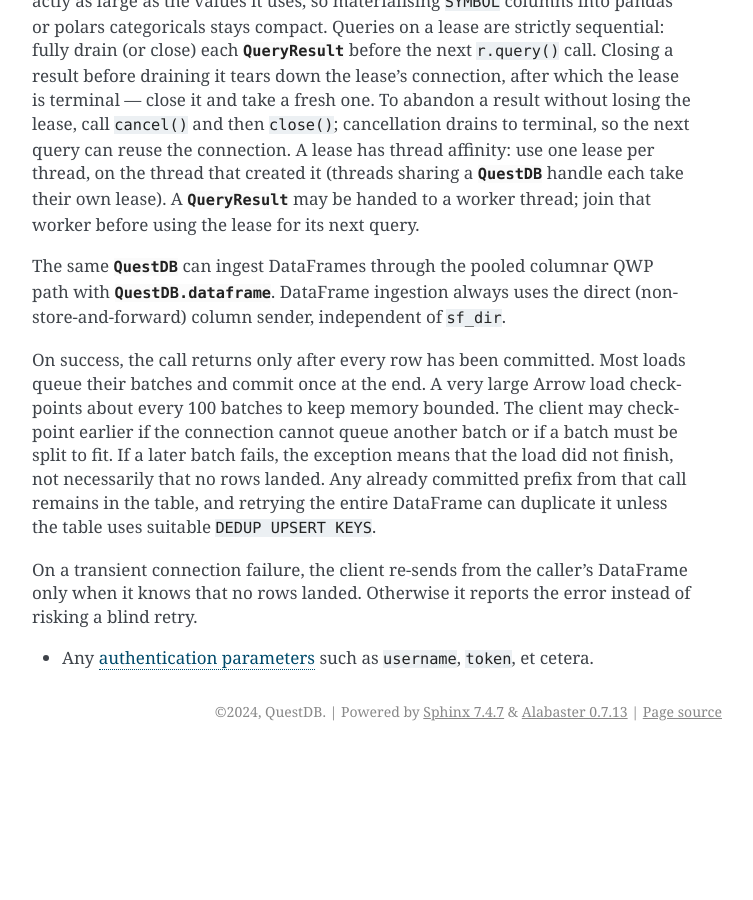
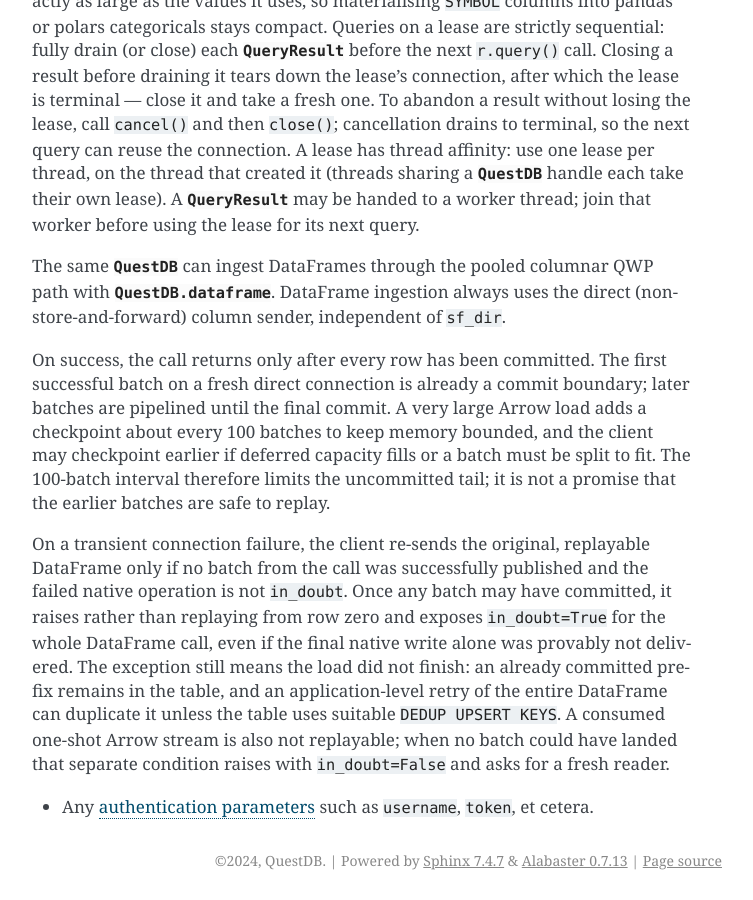
Before and after one commit to questdb/py-questdb-client, a Sphinx documentation site: the page built from docs/sender.rst, in a window 1280 px wide and 900 px high, scrolled down 24754 px. Shown: the whole window, without its empty margins (388-1141 px from the left). Built offline with Sphinx 7.4.7, drawn with Linux system fonts in a browser that asks for light colours; before the commit the page ends 25505 px from its top, so only the background shows below that.

Commit message:
fix: prevent QWP dataframe replay after partial commit

```diff
--- a/docs/migration.rst
+++ b/docs/migration.rst
@@ -90,14 +90,22 @@
         sender.dataframe(frame, table_name='weather', at='ts')
 
 On success, each call returns only after every row in the source has been
-committed. Most loads queue their batches and commit once at the end. To keep
-memory bounded, a very large Arrow load checkpoints about every 100 batches.
-The client may checkpoint earlier if the connection cannot queue another batch
-or if a batch must be split to fit. If a later batch fails, the exception means
-that the load did not finish, not necessarily that no rows landed. Any already
-committed prefix from that call remains in the table, and retrying the entire
-DataFrame can duplicate it unless the table uses suitable
-``DEDUP UPSERT KEYS``.
+committed. The first successful batch on a fresh direct connection is already
+a commit boundary; subsequent batches are pipelined until the final commit.
+To keep memory bounded, a very large Arrow load adds a checkpoint about every
+100 batches, and the client may checkpoint earlier if deferred capacity fills
+or a batch must be split to fit. This interval caps the uncommitted tail; it is
+not a safe whole-source replay window.
+
+After a transient failure, the client replays the original source only if no
+batch was successfully published and the failed operation is not ``in_doubt``.
+Otherwise it raises. When any batch from the call may have committed, the
+public exception has ``in_doubt=True`` even if the final native write itself
+was provably not delivered. The load may then have an already committed
+prefix, and an application-level retry of the entire DataFrame can duplicate
+it unless the table uses suitable ``DEDUP UPSERT KEYS``. A consumed one-shot
+stream can be non-replayable with ``in_doubt=False`` when no rows could have
+landed; its error asks the caller to supply a fresh reader.
 
 These calls are independent of ``sf_dir``, and none converts the DataFrame
 into row calls. ``dataframe()`` opens a direct connection just for that call
--- a/docs/sender.rst
+++ b/docs/sender.rst
@@ -1305,17 +1305,24 @@
 path with :meth:`QuestDB.dataframe <questdb.QuestDB.dataframe>`. DataFrame ingestion always uses the direct
 (non-store-and-forward) column sender, independent of ``sf_dir``.
 
-On success, the call returns only after every row has been committed. Most
-loads queue their batches and commit once at the end. A very large Arrow load
-checkpoints about every 100 batches to keep memory bounded. The client may
-checkpoint earlier if the connection cannot queue another batch or if a batch
-must be split to fit. If a later batch fails, the exception means that the load
-did not finish, not necessarily that no rows landed. Any already committed
-prefix from that call remains in the table, and retrying the entire DataFrame
-can duplicate it unless the table uses suitable ``DEDUP UPSERT KEYS``.
+On success, the call returns only after every row has been committed. The first
+successful batch on a fresh direct connection is already a commit boundary;
+later batches are pipelined until the final commit. A very large Arrow load
+adds a checkpoint about every 100 batches to keep memory bounded, and the
+client may checkpoint earlier if deferred capacity fills or a batch must be
+split to fit. The 100-batch interval therefore limits the uncommitted tail; it
+is not a promise that the earlier batches are safe to replay.
 
-On a transient connection failure, the client re-sends from the caller's
-DataFrame only when it knows that no rows landed. Otherwise it reports the
-error instead of risking a blind retry.
+On a transient connection failure, the client re-sends the original,
+replayable DataFrame only if no batch from the call was successfully published
+and the failed native operation is not ``in_doubt``. Once any batch may have
+committed, it raises rather than replaying from row zero and exposes
+``in_doubt=True`` for the whole DataFrame call, even if the final native write
+alone was provably not delivered. The exception still means the load did not
+finish: an already committed prefix remains in the table, and an
+application-level retry of the entire DataFrame can duplicate it unless the
+table uses suitable ``DEDUP UPSERT KEYS``. A consumed one-shot Arrow stream is
+also not replayable; when no batch could have landed that separate condition
+raises with ``in_doubt=False`` and asks for a fresh reader.
 
 * Any :ref:`authentication parameters <sender_conf_auth>` such as ``username``, ``token``, et cetera.
```
Also changed, not shown: CHANGELOG.rst (+7 -0 lines), 2 other files.
